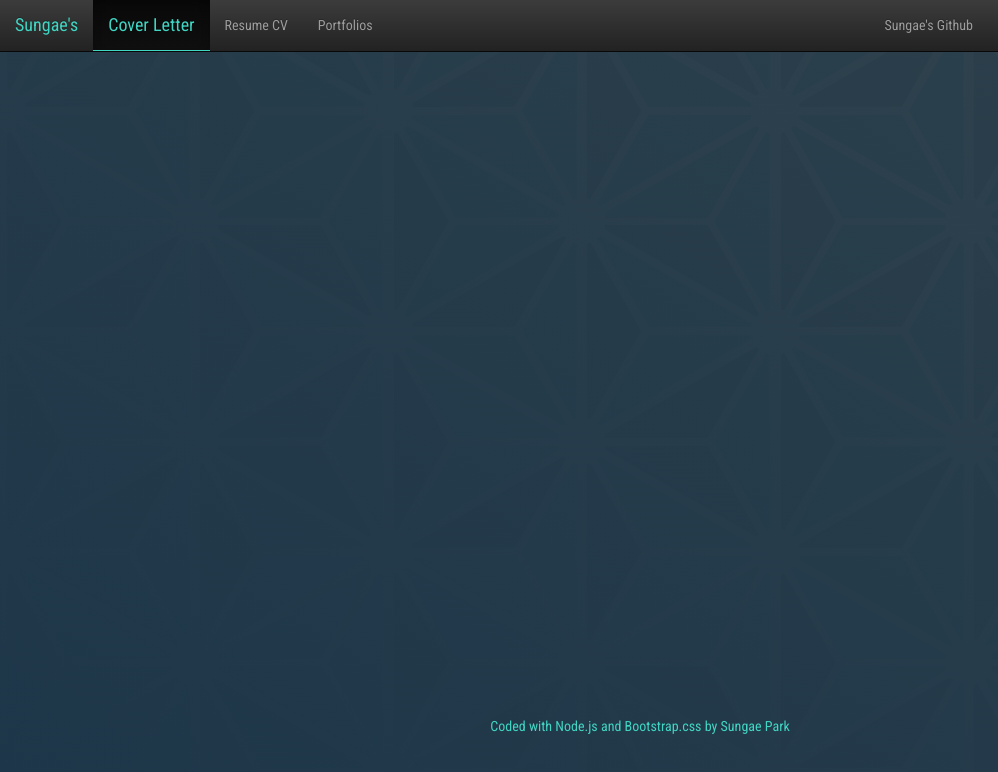
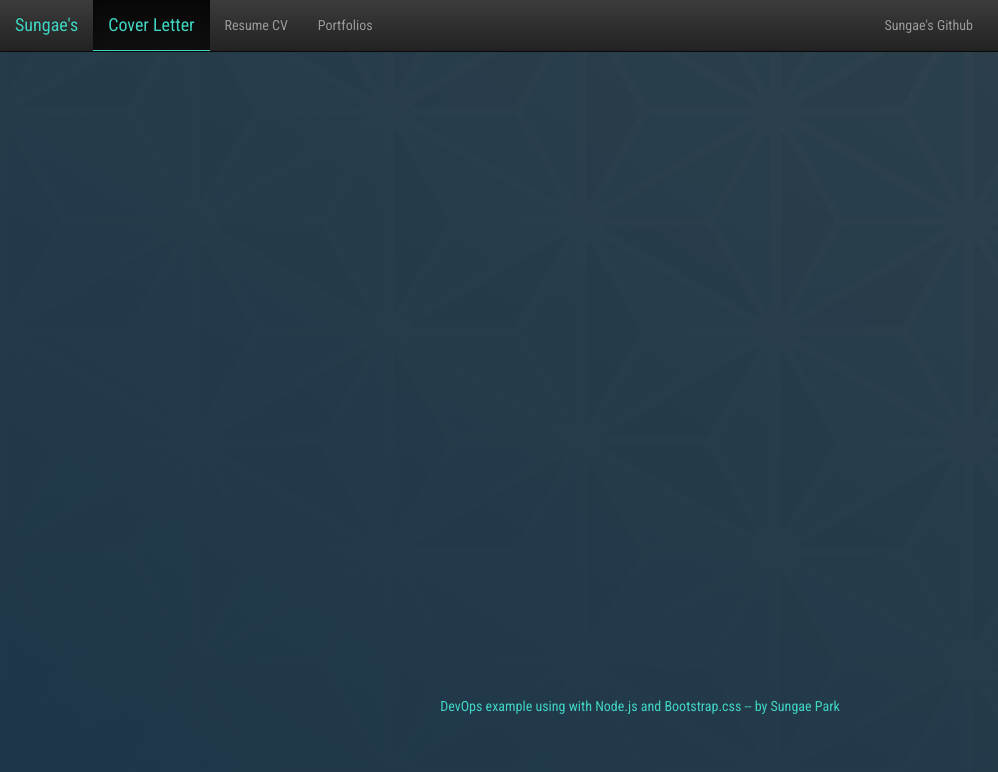
Before and after one commit to luvsungae/Sungae-Park-Page, a website: page public/index.html in a window 1280 px wide. Shown: the full height of the page, 0-998 px from the left. Drawn offline with nearby package versions, Linux system fonts and the light colour scheme.

Commit message:
Revised footer

```diff
--- a/public/index.html
+++ b/public/index.html
@@ -33,7 +33,7 @@
       </li>
     </ul>
     <ul class="nav navbar-nav navbar-right">
-      <li><a href="https://github.com/luvsungae/Sungae-Park-Page" target="_blank"><span fa fa-github"></span> Sungae's Github</a></li>
+      <li><a href="https://github.com/luvsungae/Sungae-Park-Page" target="_blank"><span class=fa fa-github"></span> Sungae's Github</a></li>
       <li><a href="https://www.linkedin.com/in/sungaepark" target="_blank"><span class="fa fa-linkedin"></span> Sungae's LinkedIn</a></li>
       <li><a href="https://www.facebook.com/profile.php?id=1572066523" target="_blank"><span class="fa fa-facebook"></span> Sungae's FaceBook</a></li>
     </ul>
@@ -43,8 +43,8 @@
   <div class="main">
   	<iframe src="pdfs/SungaePark-Coverletter-med.pdf" width="1024" height="500" style="border-width:0" frameborder="0"></iframe>
   </div>
-  <br><br>
-  <p align="center" style="color:#41D6C3">Coded with Node.js and Bootstrap.css by Sungae Park</p>
+  <br>
+  <p align="center" style="color:#41D6C3">DevOps example using with Node.js and Bootstrap.css -- by Sungae Park</p>
 </div>
 </body>
 </html>
```
